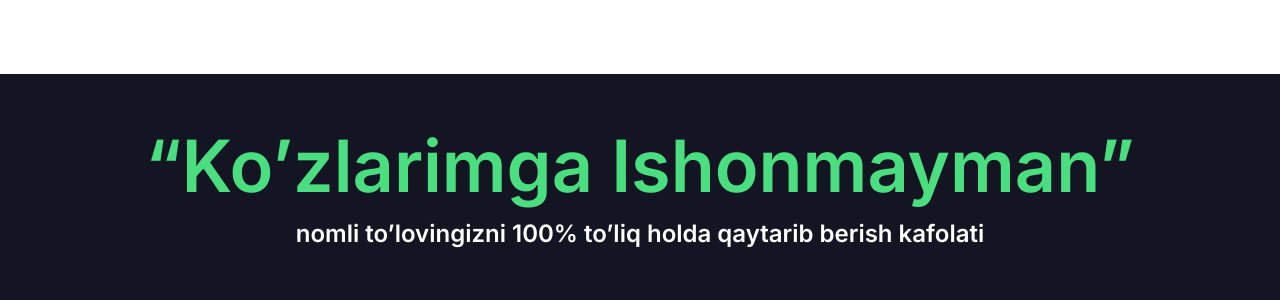
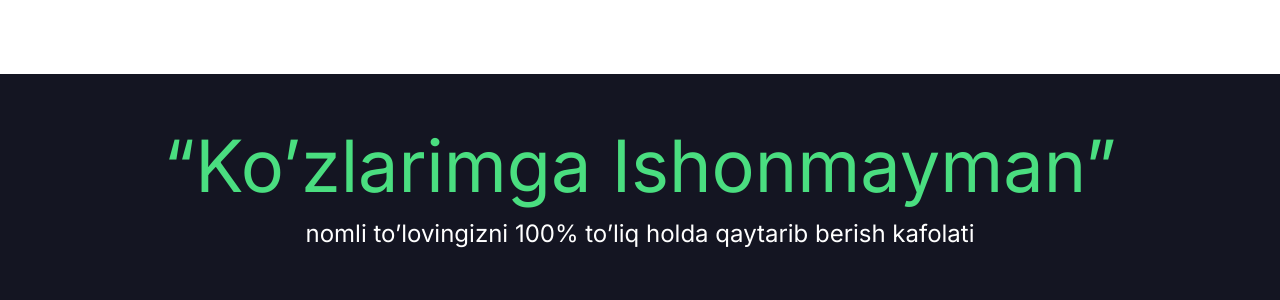
Before and after one commit to Asl250/restart, a Next.js app: page / in a window 1280 px wide. Shown: the part 5980-6280 px from the top of the page. Built offline with nearby package versions, Linux system fonts and the light colour scheme.

Commit message:
final commit

```diff
--- a/app/(root)/_components/Eyes.jsx
+++ b/app/(root)/_components/Eyes.jsx
@@ -8,9 +8,9 @@ const Eyes = () => {
 					alt={'token'} width={500} height={300} className={'w-[65%] mb-10 max-lg:mx-auto'} />
 			</div>
 
-			<h1 className={'w-full inter text-7xl max-md:text-5xl text-center font-semibold text-green-400'}>“Ko’zlarimga
+			<h1 className={'w-full inter text-7xl max-md:text-5xl text-center text-green-400'}>“Ko’zlarimga
 				Ishonmayman”</h1>
-			<h1 className={'w-full inter text-2xl text-center font-semibold text-white mt-4'}>nomli to’lovingizni 100%
+			<h1 className={'w-full inter text-2xl text-center text-white mt-4'}>nomli to’lovingizni 100%
 				to’liq<br className={'hidden max-md:block'} /> holda qaytarib berish kafolati</h1>
 			<div className={'mt-14 xl:mx-[7%] max-lg:mx-[5%] text-start grid lg:grid-cols-2'}>
 				<div className={'max-lg:w-full max-lg:mx-[10%] max-sm:mx-0 hidden lg:flex'}>
@@ -18,8 +18,8 @@ const Eyes = () => {
 						src={'https://optim.tildacdn.one/tild6437-3032-4530-a534-323133313262/-/resize/870x/-/format/webp/guarantee-1.png'}
 						alt={'token'} width={500} height={300} />
 				</div>
-				<div className={'inter space-y-5 py-5'}>
-					<p className={'text-2xl w-full text-white'}>Ushbu darslarni yozish uchun ko’plab o’z ishini
+				<div className={'inter space-y-5 py-5 max-lg:ml-[7%]'}>
+					<p className={'text-2xl inter font-[18px] w-full text-white'}>Ushbu darslarni yozish uchun ko’plab o’z ishini
 						mutaxassilari mehnat qildi</p>
 					<p className={'text-2xl w-full text-white'}>Va bu darslar sizga yoqishiga men kafolat beraman.</p>
 					<p className={'text-2xl w-full text-white'}>Agarda darslarni olib, ko’rib chiqsangiz-u…</p>
```
